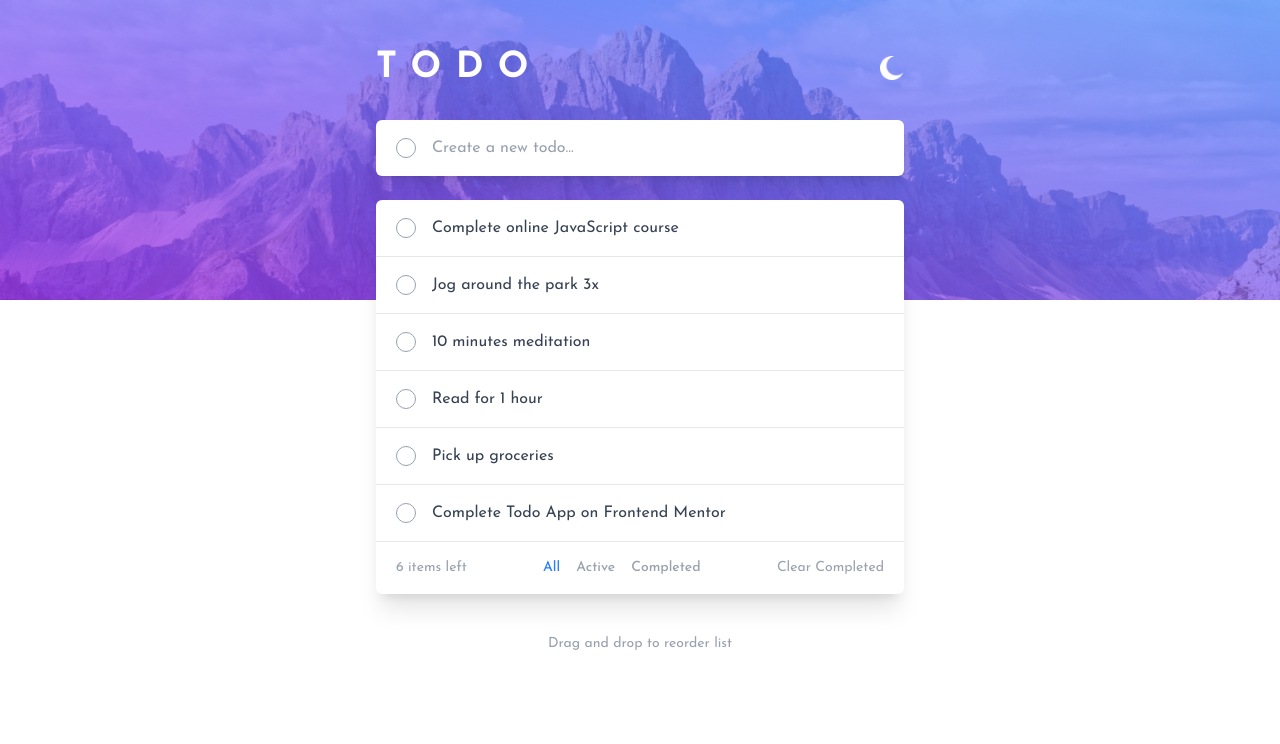
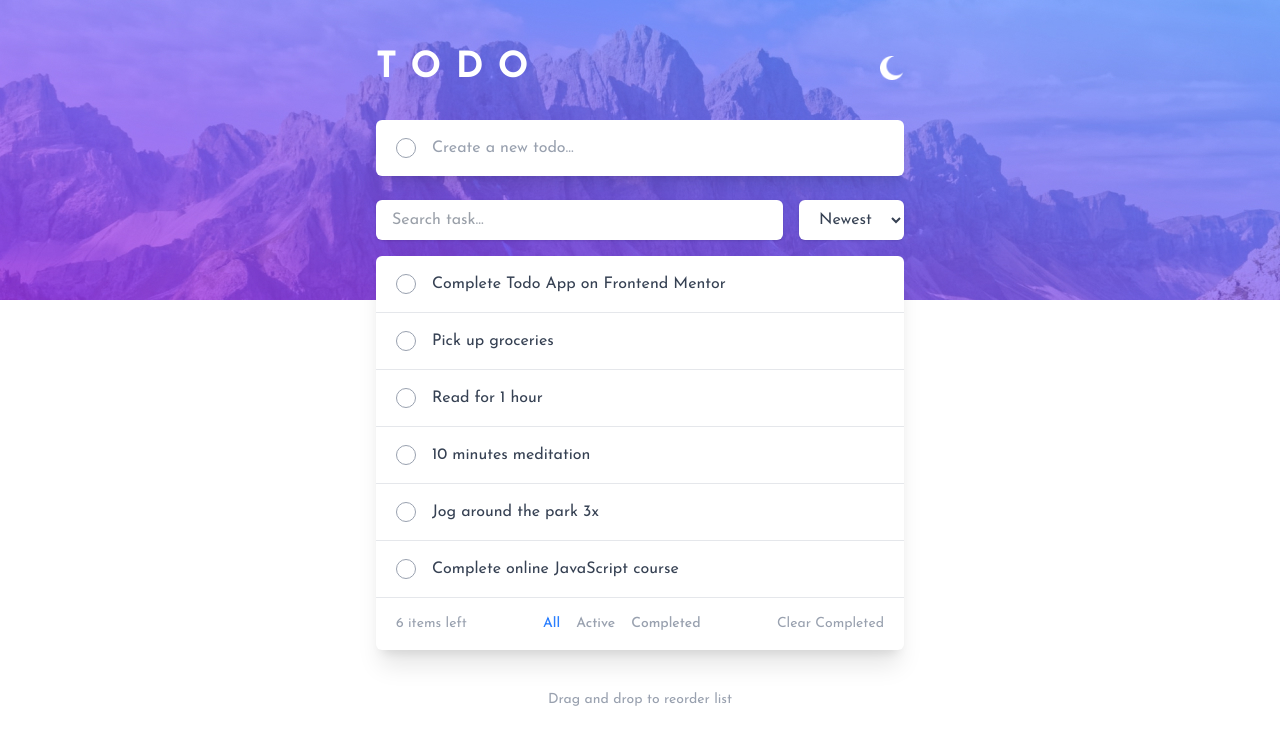
Before and after one commit to Al-A4AP/todo, a React (Vite) app: page / in a window 1280 px wide. Shown: the top 744 px of the page. Built offline with nearby package versions, Linux system fonts and the light colour scheme.

Commit message:
tambah search, oldest & newest

```diff
--- a/src/components/todo/Todo.tsx
+++ b/src/components/todo/Todo.tsx
@@ -4,18 +4,49 @@ type TodoType = {
   id: number;
   text: string;
   completed: boolean;
+  createdAt: number;
 };
 
 type FilterType = "all" | "active" | "completed";
 
 export default function Todo() {
   const [todos, setTodos] = useState<TodoType[]>([
-    { id: 1, text: "Complete online JavaScript course", completed: false },
-    { id: 2, text: "Jog around the park 3x", completed: false },
-    { id: 3, text: "10 minutes meditation", completed: false },
-    { id: 4, text: "Read for 1 hour", completed: false },
-    { id: 5, text: "Pick up groceries", completed: false },
-    { id: 6, text: "Complete Todo App on Frontend Mentor", completed: false },
+    {
+      id: 1,
+      text: "Complete online JavaScript course",
+      completed: false,
+      createdAt: Date.now(),
+    },
+    {
+      id: 2,
+      text: "Jog around the park 3x",
+      completed: false,
+      createdAt: Date.now() + 1,
+    },
+    {
+      id: 3,
+      text: "10 minutes meditation",
+      completed: false,
+      createdAt: Date.now() + 2,
+    },
+    {
+      id: 4,
+      text: "Read for 1 hour",
+      completed: false,
+      createdAt: Date.now() + 3,
+    },
+    {
+      id: 5,
+      text: "Pick up groceries",
+      completed: false,
+      createdAt: Date.now() + 4,
+    },
+    {
+      id: 6,
+      text: "Complete Todo App on Frontend Mentor",
+      completed: false,
+      createdAt: Date.now() + 5,
+    },
   ]);
 
   const [filter, setFilter] = useState<FilterType>("all");
@@ -23,6 +54,8 @@ export default function Todo() {
   const [isFocused, setIsFocused] = useState(false);
   const [editingId, setEditingId] = useState<number | null>(null);
   const [editingText, setEditingText] = useState("");
+  const [sortOrder, setSortOrder] = useState<"newest" | "oldest">("newest");
+  const [searchTerm, setSearchTerm] = useState("");
 
   // Add Todo
   const addTodo = () => {
@@ -33,6 +66,7 @@ export default function Todo() {
       id: Date.now(),
       text: trimmed,
       completed: false,
+      createdAt: Date.now(),
     };
 
     setTodos((prev) => [newTodo, ...prev]);
@@ -81,12 +115,20 @@ export default function Todo() {
     }
   };
 
-  // Filter
-  const filteredTodos = todos.filter((todo) => {
-    if (filter === "active") return !todo.completed;
-    if (filter === "completed") return todo.completed;
-    return true;
-  });
+  // Filter & Search & Sort
+  const filteredTodos = todos
+    .filter((todo) => {
+      if (filter === "active" && todo.completed) return false;
+      if (filter === "completed" && !todo.completed) return false;
+      if (!todo.text.toLowerCase().includes(searchTerm.toLowerCase()))
+        return false;
+      return true;
+    })
+    .sort((a, b) =>
+      sortOrder === "newest"
+        ? b.createdAt - a.createdAt
+        : a.createdAt - b.createdAt,
+    );
 
   const itemsLeft = todos.filter((todo) => !todo.completed).length;
 
@@ -108,6 +150,26 @@ export default function Todo() {
           onBlur={() => setIsFocused(false)}
           className="flex-1 bg-transparent outline-none text-gray-700 dark:text-gray-300 placeholder-gray-400 transition-all duration-200"
         />
+      </div>
+
+      {/* Search & Sort Card */}
+      <div className="flex flex-col md:flex-row gap-4 mb-4">
+        <input
+          type="text"
+          placeholder="Search task..."
+          value={searchTerm}
+          onChange={(e) => setSearchTerm(e.target.value)}
+          className="flex-1 px-4 py-2 rounded-md bg-white dark:bg-gray-800 shadow text-gray-700 dark:text-gray-300 outline-none"
+        />
+
+        <select
+          value={sortOrder}
+          onChange={(e) => setSortOrder(e.target.value as "newest" | "oldest")}
+          className="px-4 py-2 rounded-md bg-white dark:bg-gray-800 shadow text-gray-700 dark:text-gray-300"
+        >
+          <option value="newest">Newest</option>
+          <option value="oldest">Oldest</option>
+        </select>
       </div>
 
       {/* Todo List Card */}
@@ -139,6 +201,10 @@ export default function Todo() {
                 onBlur={saveEdit}
                 onKeyDown={(e) => {
                   if (e.key === "Enter") saveEdit();
+                  if (e.key === "Escape") {
+                    setEditingId(null);
+                    setEditingText("");
+                  }
                 }}
                 className="flex-1 bg-transparent outline-none text-gray-700 dark:text-gray-300"
                 autoFocus
```
